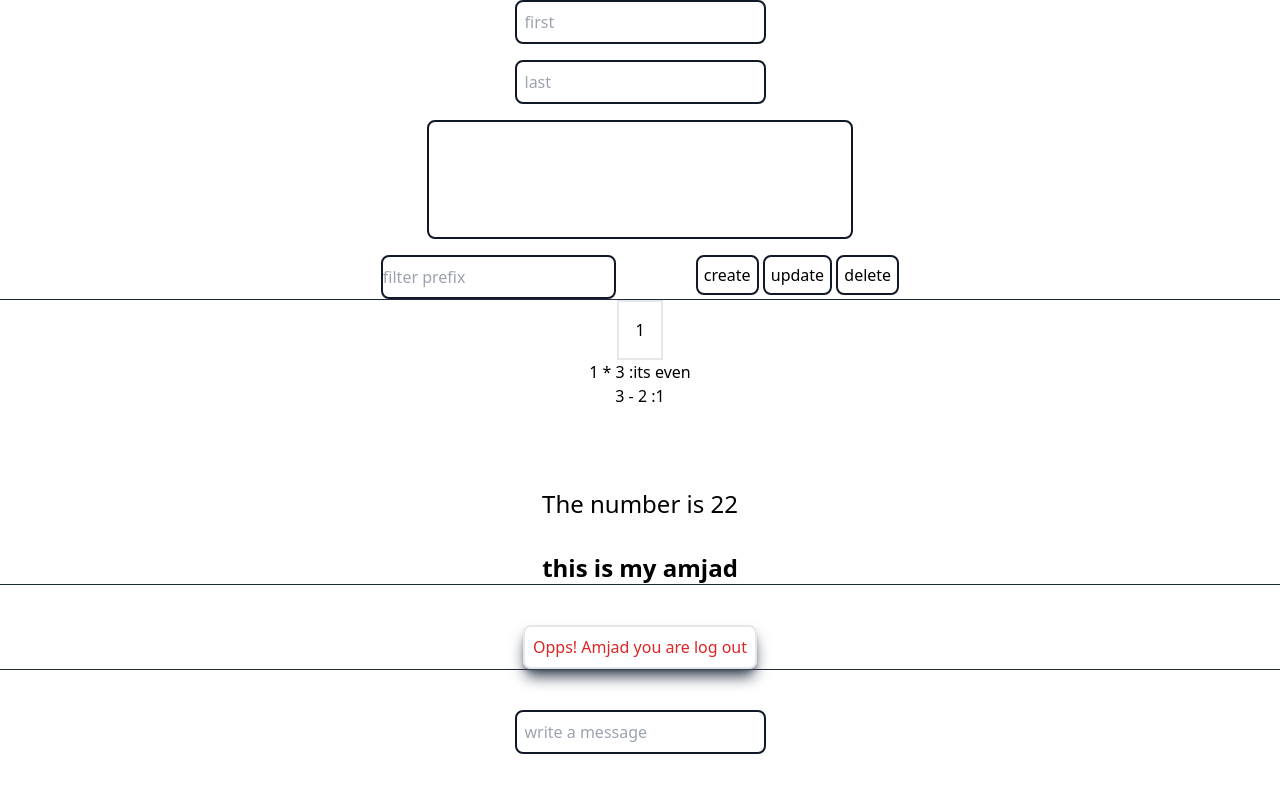
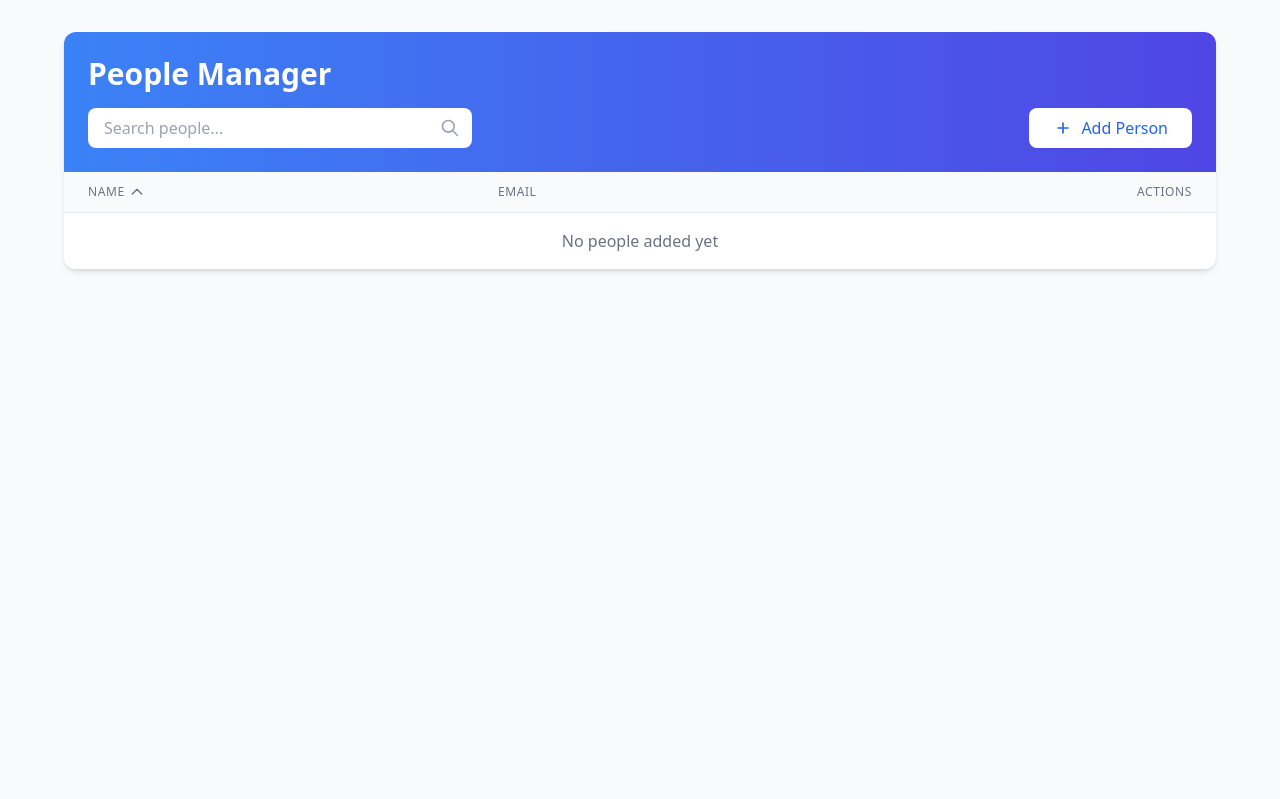
Before and after one commit to Amjad-722/Svelt-5-Curd-Operationes, a SvelteKit app: page / in a window 1280 px wide. Shown: the top 799 px of the page. Built offline with nearby package versions, Linux system fonts and the light colour scheme.

Commit message:
updated crud

```diff
--- a/src/Component/Counter/crudOperationes/crudOperationes.svelte
+++ b/src/Component/Counter/crudOperationes/crudOperationes.svelte
@@ -1,105 +1,275 @@
 <script>
+  let people = $state([]);
+  let showAddCard = $state(false);
+  let searchTerm = $state("");
+  let sortField = $state("name");
+  let sortDirection = $state("asc");
 
+  // Form fields
+  let newFirstName = $state("");
+  let newLastName = $state("");
+  let newEmail = $state("");
+  let editingId = $state(null);
 
-let people = $state([]);
+  // Derived state
+  let filteredPeople = $derived(
+    people.filter(person => {
+      const searchLower = searchTerm.toLowerCase();
+      const fullName = `${person.firstName} ${person.lastName}`.toLowerCase();
+      return (
+        fullName.includes(searchLower) ||
+        person.email.toLowerCase().includes(searchLower)
+      );
+    })
+  );
 
-  let prefix = $state("");
-  let first = $state("");
-  let last = $state("");
-  let i = $state(0);
+  let sortedPeople = $derived(
+    [...filteredPeople].sort((a, b) => {
+      let comparison = 0;
 
-  let filteredPeople = $derived(
-    prefix
-      ? people.filter((person) => {
-          const name = `${person.last}, ${person.first}`;
-          return name.toLowerCase().startsWith(prefix.toLowerCase());
-        })
-      : people
+      if (sortField === "name") {
+        const nameA = `${a.lastName}, ${a.firstName}`.toLowerCase();
+        const nameB = `${b.lastName}, ${b.firstName}`.toLowerCase();
+        comparison = nameA.localeCompare(nameB);
+      } else {
+        comparison = a[sortField].toLowerCase().localeCompare(b[sortField].toLowerCase());
+      }
+
+      return sortDirection === "asc" ? comparison : -comparison;
+    })
   );
-  let selected = $derived(filteredPeople[i]);
 
-  $effect(() => {
-    reset_inputs(selected);
-  });
+  function addPerson() {
+    if (!newFirstName || !newLastName || !newEmail) return;
 
-  function create() {
-    people = people.concat({ first, last });
-    i = people.length - 1;
+    people = [
+      ...people,
+      {
+        id: Date.now(),
+        firstName: newFirstName,
+        lastName: newLastName,
+        email: newEmail
+      }
+    ];
 
-    first = "";
-    last = "";
+    resetForm();
+    showAddCard = false;
   }
 
-  function update() {
-    selected.first = first;
-    selected.last = last;
-    people = people;
+  function updatePerson() {
+    if (!newFirstName || !newLastName || !newEmail) return;
+
+    people = people.map(person =>
+      person.id === editingId
+        ? { ...person, firstName: newFirstName, lastName: newLastName, email: newEmail }
+        : person
+    );
+
+    resetForm();
+    editingId = null;
   }
 
-  function remove() {
-    const index = people.indexOf(selected);
-    people = [...people.slice(0, index), ...people.slice(index + 1)];
-
-    first = last = "";
-    i = Math.min(i, filteredPeople.length - 2);
+  function editPerson(person) {
+    newFirstName = person.firstName;
+    newLastName = person.lastName;
+    newEmail = person.email;
+    editingId = person.id;
+    showAddCard = true;
   }
 
-  function reset_inputs(person) {
-    first = person ? person.first : "";
-    last = person ? person.last : "";
+  function deletePerson(id) {
+    people = people.filter(person => person.id !== id);
   }
 
+  function resetForm() {
+    newFirstName = "";
+    newLastName = "";
+    newEmail = "";
+  }
+
+  function toggleSort(field) {
+    if (sortField === field) {
+      sortDirection = sortDirection === "asc" ? "desc" : "asc";
+    } else {
+      sortField = field;
+      sortDirection = "asc";
+    }
+  }
+
+  function cancelEdit() {
+    resetForm();
+    editingId = null;
+    showAddCard = false;
+  }
 </script>
 
-<div class=" flex flex-col justify-center items-center gap-4">
-    <label
-      ><input
-        bind:value={first}
-        placeholder="first"
-        class="border-2 border-gray-900 rounded-lg py-2 px-2"
-      /></label
-    >
-    <label
-      ><input
-        bind:value={last}
-        placeholder="last"
-        class="border-2 border-gray-900 rounded-lg py-2 px-2"
-      /></label
-    >
+<div class="min-h-screen bg-gray-50 p-8">
+  <div class="max-w-6xl mx-auto bg-white rounded-xl shadow-md overflow-hidden">
+    <!-- Header -->
+    <div class="bg-gradient-to-r from-blue-500 to-indigo-600 p-6 text-white">
+      <h1 class="text-3xl font-bold mb-4">People Manager</h1>
 
-    <select
-      bind:value={i}
-      size={5}
-      class="border-2 border-gray-900 rounded-lg w-1/3"
-    >
-      {#each filteredPeople as person, i}
-        <option value={i}>{person.last}, {person.first}</option>
-      {/each}
-    </select>
+      <div class="flex flex-col sm:flex-row justify-between items-start sm:items-center gap-4">
+        <div class="relative w-full sm:w-96">
+          <input
+            bind:value={searchTerm}
+            placeholder="Search people..."
+            class="w-full py-2 px-4 pr-10 rounded-lg text-gray-800 focus:outline-none focus:ring-2 focus:ring-blue-300"
+          />
+          <svg class="absolute right-3 top-2.5 h-5 w-5 text-gray-400" fill="none" viewBox="0 0 24 24" stroke="currentColor">
+            <path stroke-linecap="round" stroke-linejoin="round" stroke-width="2" d="M21 21l-6-6m2-5a7 7 0 11-14 0 7 7 0 0114 0z" />
+          </svg>
+        </div>
 
-    <div class="flex flex-row gap-20">
-      <input
-        placeholder="filter prefix"
-        bind:value={prefix}
-        class="border-2 border-gray-900 rounded-lg py-2"
-      />
-
-      <div class="">
         <button
-          onclick={create}
-          disabled={!first || !last}
-          class="border-2 border-gray-900 rounded-lg p-1.5">create</button
+          on:click={() => {
+            resetForm();
+            editingId = null;
+            showAddCard = true;
+          }}
+          class="bg-white text-blue-600 hover:bg-blue-50 font-medium py-2 px-6 rounded-lg transition duration-200 flex items-center gap-2 shadow-sm"
         >
-        <button
-          onclick={update}
-          disabled={!first || !last || !selected}
-          class="border-2 border-gray-900 rounded-lg p-1.5">update</button
-        >
-        <button
-          onclick={remove}
-          disabled={!selected}
-          class="border-2 border-gray-900 rounded-lg p-1.5">delete</button
-        >
+          <svg class="h-5 w-5" fill="none" viewBox="0 0 24 24" stroke="currentColor">
+            <path stroke-linecap="round" stroke-linejoin="round" stroke-width="2" d="M12 6v6m0 0v6m0-6h6m-6 0H6" />
+          </svg>
+          Add Person
+        </button>
       </div>
     </div>
+
+    <!-- Add/Edit Card -->
+    {#if showAddCard}
+      <div class="p-6 border-b border-gray-200 bg-blue-50">
+        <h2 class="text-xl font-semibold mb-4 text-gray-800">
+          {editingId ? "Edit Person" : "Add New Person"}
+        </h2>
+
+        <div class="grid grid-cols-1 md:grid-cols-2 gap-4 mb-4">
+          <div>
+            <label class="block text-sm font-medium text-gray-700 mb-1">First Name</label>
+            <input
+              bind:value={newFirstName}
+              placeholder="First name"
+              class="w-full px-4 py-2 border border-gray-300 rounded-lg focus:ring-2 focus:ring-blue-500 focus:border-blue-500"
+            />
+          </div>
+          <div>
+            <label class="block text-sm font-medium text-gray-700 mb-1">Last Name</label>
+            <input
+              bind:value={newLastName}
+              placeholder="Last name"
+              class="w-full px-4 py-2 border border-gray-300 rounded-lg focus:ring-2 focus:ring-blue-500 focus:border-blue-500"
+            />
+          </div>
+          <div class="md:col-span-2">
+            <label class="block text-sm font-medium text-gray-700 mb-1">Email</label>
+            <input
+              bind:value={newEmail}
+              placeholder="Email"
+              type="email"
+              class="w-full px-4 py-2 border border-gray-300 rounded-lg focus:ring-2 focus:ring-blue-500 focus:border-blue-500"
+            />
+          </div>
+        </div>
+
+        <div class="flex justify-end gap-3">
+          <button
+            on:click={cancelEdit}
+            class="px-4 py-2 text-gray-700 bg-gray-100 hover:bg-gray-200 rounded-lg transition duration-200"
+          >
+            Cancel
+          </button>
+          <button
+            on:click={editingId ? updatePerson : addPerson}
+            disabled={!newFirstName || !newLastName || !newEmail}
+            class="px-4 py-2 text-white bg-blue-600 hover:bg-blue-700 rounded-lg transition duration-200 disabled:opacity-50 disabled:cursor-not-allowed"
+          >
+            {editingId ? "Update" : "Add"} Person
+          </button>
+        </div>
+      </div>
+    {/if}
+
+    <!-- People Table -->
+    <div class="overflow-x-auto">
+      <table class="min-w-full divide-y divide-gray-200">
+        <thead class="bg-gray-50">
+          <tr>
+            <th
+              on:click={() => toggleSort("name")}
+              class="px-6 py-3 text-left text-xs font-medium text-gray-500 uppercase tracking-wider cursor-pointer hover:bg-gray-100"
+            >
+              <div class="flex items-center">
+                Name
+                {#if sortField === "name"}
+                  <svg class={`ml-1 h-4 w-4 ${sortDirection === "asc" ? "rotate-180" : ""}`} fill="none" viewBox="0 0 24 24" stroke="currentColor">
+                    <path stroke-linecap="round" stroke-linejoin="round" stroke-width="2" d="M19 9l-7 7-7-7" />
+                  </svg>
+                {/if}
+              </div>
+            </th>
+            <th
+              on:click={() => toggleSort("email")}
+              class="px-6 py-3 text-left text-xs font-medium text-gray-500 uppercase tracking-wider cursor-pointer hover:bg-gray-100"
+            >
+              <div class="flex items-center">
+                Email
+                {#if sortField === "email"}
+                  <svg class={`ml-1 h-4 w-4 ${sortDirection === "asc" ? "rotate-180" : ""}`} fill="none" viewBox="0 0 24 24" stroke="currentColor">
+                    <path stroke-linecap="round" stroke-linejoin="round" stroke-width="2" d="M19 9l-7 7-7-7" />
+                  </svg>
+                {/if}
+              </div>
+            </th>
+            <th class="px-6 py-3 text-right text-xs font-medium text-gray-500 uppercase tracking-wider">
+              Actions
+            </th>
+          </tr>
+        </thead>
+        <tbody class="bg-white divide-y divide-gray-200">
+          {#if sortedPeople.length === 0}
+            <tr>
+              <td colspan="3" class="px-6 py-4 text-center text-gray-500">
+                {searchTerm ? "No matching people found" : "No people added yet"}
+              </td>
+            </tr>
+          {:else}
+            {#each sortedPeople as person (person.id)}
+              <tr class="hover:bg-gray-50">
+                <td class="px-6 py-4 whitespace-nowrap">
+                  <div class="flex items-center">
+                    <div class="flex-shrink-0 h-10 w-10 bg-blue-100 rounded-full flex items-center justify-center text-blue-600 font-medium">
+                      {person.firstName.charAt(0)}{person.lastName.charAt(0)}
+                    </div>
+                    <div class="ml-4">
+                      <div class="text-sm font-medium text-gray-900">
+                        {person.firstName} {person.lastName}
+                      </div>
+                    </div>
+                  </div>
+                </td>
+                <td class="px-6 py-4 whitespace-nowrap text-sm text-gray-500">
+                  {person.email}
+                </td>
+                <td class="px-6 py-4 whitespace-nowrap text-right text-sm font-medium">
+                  <button
+                    on:click={() => editPerson(person)}
+                    class="text-indigo-600 hover:text-indigo-900 mr-4"
+                  >
+                    Edit
+                  </button>
+                  <button
+                    on:click={() => deletePerson(person.id)}
+                    class="text-red-600 hover:text-red-900"
+                  >
+                    Delete
+                  </button>
+                </td>
+              </tr>
+            {/each}
+          {/if}
+        </tbody>
+      </table>
+    </div>
   </div>
+</div>
```
